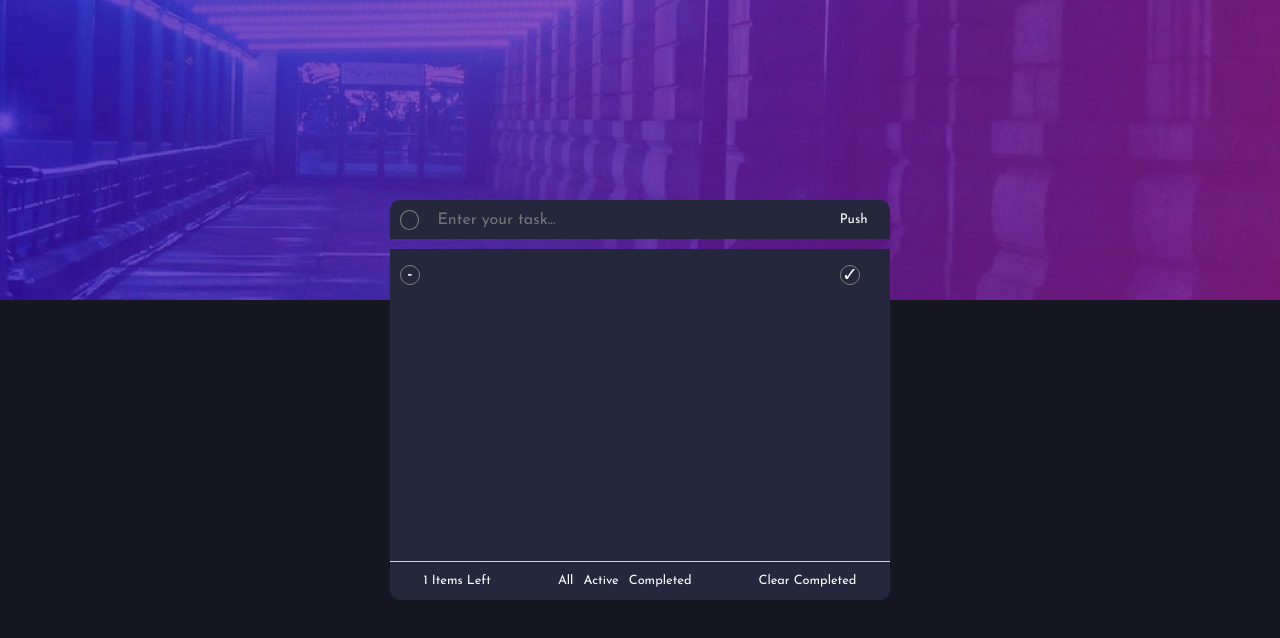
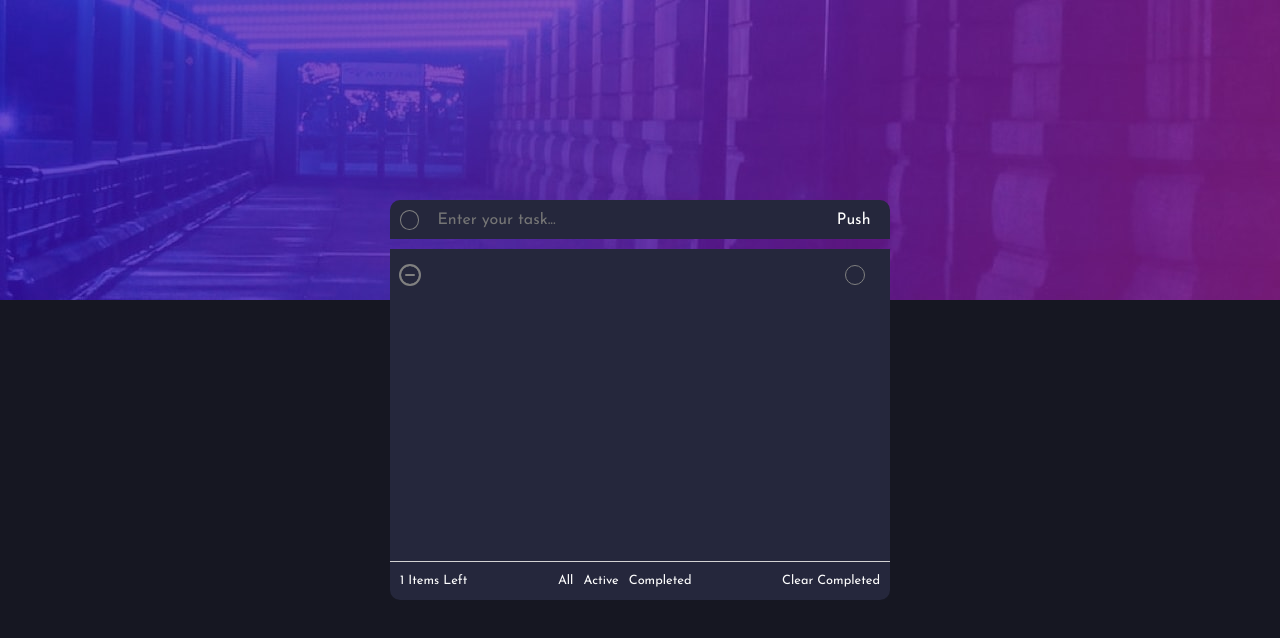
Before and after one commit to FedericoMulas8/Todo-List-react-typescript, a React (Create React App) app: page / in a window 1280 px wide. Both pictures are taken after a click on the button "Push". Shown: the top 638 px of the page. Built offline with nearby package versions, Linux system fonts and the light colour scheme.

Commit message:
end of styling

```diff
--- a/src/Style/style.css
+++ b/src/Style/style.css
@@ -1,6 +1,8 @@
 /** Light Mode*/
 /** Dark Mode */
 @import url("https://fonts.googleapis.com/css2?family=Josefin+Sans:wght@400;700&display=swap");
+@import url("https://css.gg/check-o.css");
+@import url("https://css.gg/remove.css");
 * {
   padding: 0;
   margin: 0;
@@ -18,15 +20,6 @@
   flex-direction: row;
   justify-content: center;
   align-items: center;
-}
-.box button {
-  background-color: transparent;
-  color: white;
-  border: none;
-  font-size: 1.2rem;
-  width: -webkit-max-content;
-  width: -moz-max-content;
-  width: max-content;
 }
 
 .container {
@@ -69,6 +62,7 @@
   border: none;
   height: 100%;
   width: 15%;
+  font-size: 1rem;
 }
 .container .content .todo {
   width: 100%;
@@ -76,7 +70,7 @@
   background-color: hsl(235deg, 24%, 19%);
   color: white;
   display: flex;
-  overflow-y: scroll;
+  overflow-y: auto;
   overflow-x: hidden;
 }
 .container .content .todo ul {
@@ -86,7 +80,8 @@
   flex-direction: column;
 }
 .container .content .todo ul li {
-  width: 500px;
+  min-width: 500px;
+  max-width: 500px;
   min-height: 15%;
   display: flex;
   align-items: center;
@@ -99,11 +94,13 @@
   border: none;
 }
 .container .content .todo ul li p {
-  width: 80%;
+  width: 81%;
+  overflow-x: auto;
 }
 .container .content .todo ul li button {
-  color: white;
+  color: gray;
   border-radius: 10px;
+  border: none;
   background-color: transparent;
 }
 .container .content .selection {
@@ -113,7 +110,8 @@
   border-top: 1px solid lightgray;
   display: flex;
   align-items: center;
-  justify-content: space-around;
+  justify-content: space-between;
+  padding: 0px 10px;
   color: white;
   font-size: 0.8rem;
   border-bottom-left-radius: 10px;
@@ -123,4 +121,53 @@
   display: flex;
   flex-direction: row;
   gap: 10px;
+}
+
+/* Remove & Done icons*/
+.gg-remove {
+  box-sizing: border-box;
+  position: relative;
+  display: block;
+  transform: scale(var(--ggs, 1));
+  width: 22px;
+  height: 22px;
+  border: 2px solid;
+  border-radius: 22px;
+}
+
+.gg-remove::before {
+  content: "";
+  display: block;
+  box-sizing: border-box;
+  position: absolute;
+  width: 10px;
+  height: 2px;
+  background: currentColor;
+  border-radius: 5px;
+  top: 8px;
+  left: 4px;
+}
+
+/* ScrollBar */
+::-webkit-scrollbar {
+  width: 10px;
+  height: 5px;
+}
+
+/* Track */
+::-webkit-scrollbar-track {
+  background: hsl(234deg, 39%, 85%);
+  border-top-left-radius: 10px;
+  border-top-right-radius: 10px;
+}
+
+/* Handle */
+::-webkit-scrollbar-thumb {
+  background: #888;
+  border-radius: 10px;
+}
+
+/* Handle on hover */
+::-webkit-scrollbar-thumb:hover {
+  background: #555;
 }/*# sourceMappingURL=style.css.map */
--- a/src/Style/style.scss
+++ b/src/Style/style.scss
@@ -7,6 +7,8 @@ $desaturatedblue: hsl(235, 24%, 19%);
 $grayblue: hsl(234, 39%, 85%);
 
 @import url("https://fonts.googleapis.com/css2?family=Josefin+Sans:wght@400;700&display=swap");
+@import url("https://css.gg/check-o.css");
+@import url("https://css.gg/remove.css");
 
 * {
   padding: 0;
@@ -25,14 +27,6 @@ $grayblue: hsl(234, 39%, 85%);
   flex-direction: row;
   justify-content: center;
   align-items: center;
-
-  button {
-    background-color: transparent;
-    color: white;
-    border: none;
-    font-size: 1.2rem;
-    width: max-content;
-  }
 }
 
 .container {
@@ -77,6 +71,7 @@ $grayblue: hsl(234, 39%, 85%);
         border: none;
         height: 100%;
         width: 15%;
+        font-size: 1rem;
       }
     }
 
@@ -86,7 +81,7 @@ $grayblue: hsl(234, 39%, 85%);
       background-color: $desaturatedblue;
       color: white;
       display: flex;
-      overflow-y: scroll;
+      overflow-y: auto;
       overflow-x: hidden;
 
       ul {
@@ -97,7 +92,8 @@ $grayblue: hsl(234, 39%, 85%);
         // gap: 10px;
 
         li {
-          width: 500px;
+          min-width: 500px;
+          max-width: 500px;
           min-height: 15%;
           display: flex;
           align-items: center;
@@ -112,12 +108,14 @@ $grayblue: hsl(234, 39%, 85%);
           }
 
           p {
-            width: 80%;
+            width: 81%;
+            overflow-x: auto;
           }
 
           button {
-            color: white;
+            color: gray;
             border-radius: 10px;
+            border: none;
             background-color: transparent;
           }
         }
@@ -131,7 +129,8 @@ $grayblue: hsl(234, 39%, 85%);
       border-top: 1px solid lightgray;
       display: flex;
       align-items: center;
-      justify-content: space-around;
+      justify-content: space-between;
+      padding: 0px 10px;
       color: white;
       font-size: 0.8rem;
       border-bottom-left-radius: 10px;
@@ -145,3 +144,53 @@ $grayblue: hsl(234, 39%, 85%);
     }
   }
 }
+
+/* Remove & Done icons*/
+.gg-remove {
+  box-sizing: border-box;
+  position: relative;
+  display: block;
+  transform: scale(var(--ggs, 1));
+  width: 22px;
+  height: 22px;
+  border: 2px solid;
+  border-radius: 22px;
+}
+
+.gg-remove::before {
+  content: "";
+  display: block;
+  box-sizing: border-box;
+  position: absolute;
+  width: 10px;
+  height: 2px;
+  background: currentColor;
+  border-radius: 5px;
+  top: 8px;
+  left: 4px;
+}
+
+/* ScrollBar */
+
+::-webkit-scrollbar {
+  width: 10px;
+  height: 5px;
+}
+
+/* Track */
+::-webkit-scrollbar-track {
+  background: $grayblue;
+  border-top-left-radius: 10px;
+  border-top-right-radius: 10px;
+}
+
+/* Handle */
+::-webkit-scrollbar-thumb {
+  background: #888;
+  border-radius: 10px;
+}
+
+/* Handle on hover */
+::-webkit-scrollbar-thumb:hover {
+  background: #555;
+}
--- a/src/Todo.tsx
+++ b/src/Todo.tsx
@@ -34,13 +34,13 @@ export function Todo(): JSX.Element {
                     <li key={i}>
                       <div className="box">
                         <button id="remove" onClick={() => handleRemove(i)}>
-                          -
+                          <i className="gg-remove"></i>
                         </button>
                       </div>
                       <p>{elem}</p>
                       <div className="box">
                         <button id="done" onClick={() => handleCompleted(i)}>
-                          ✓
+                          <i className="gg-check-o"></i>
                         </button>
                       </div>
                     </li>
```
Also changed, not shown: 1 other file (tests, documents, lock files or other folders).
